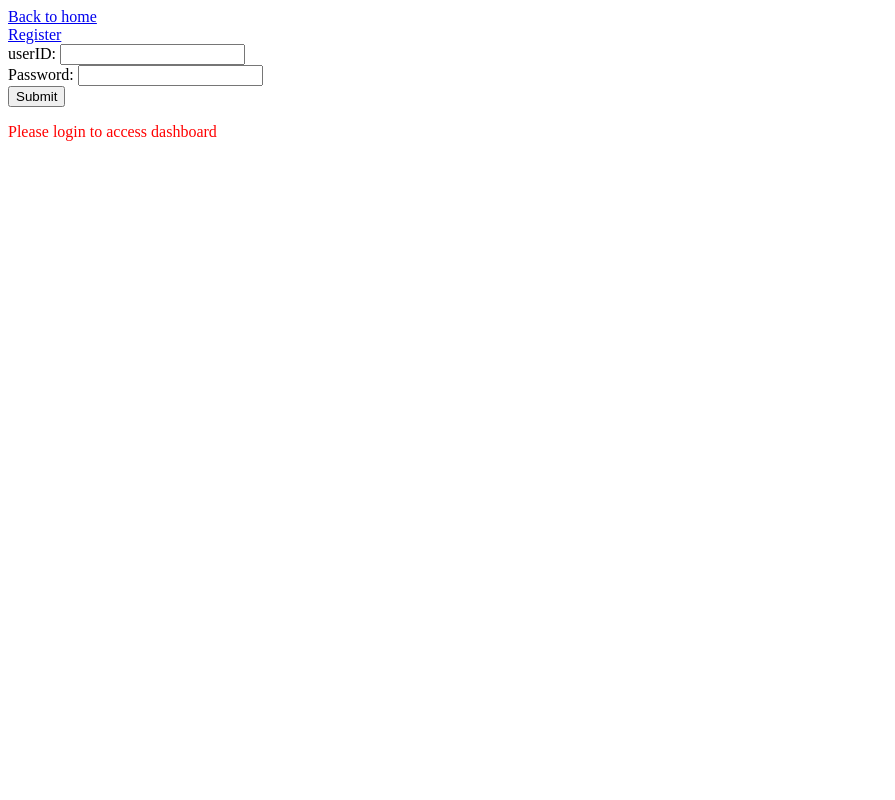
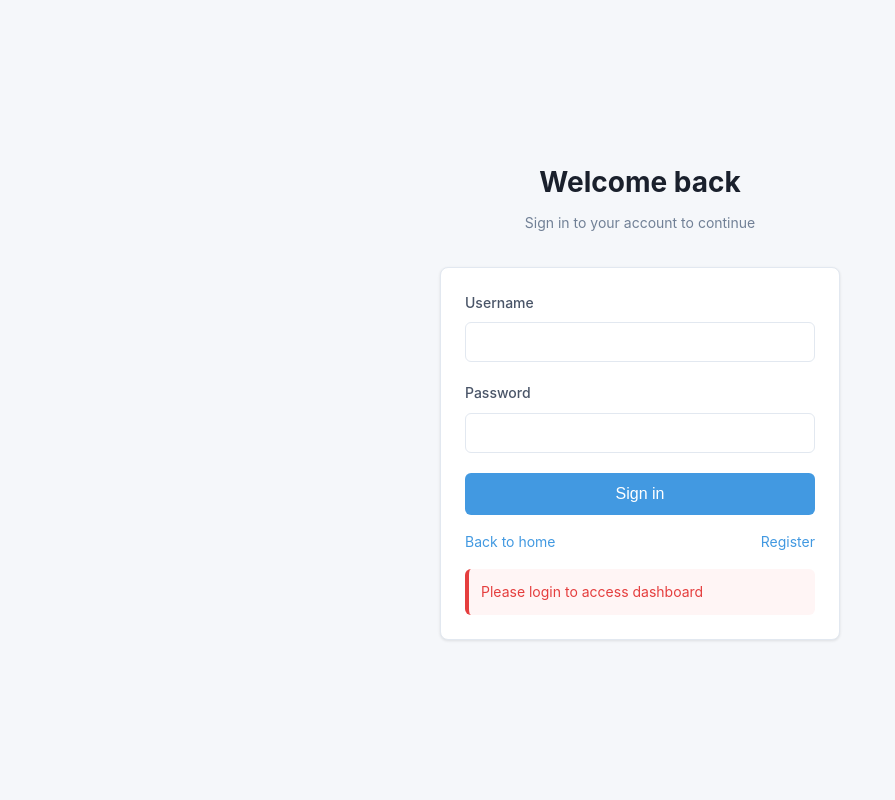
Before and after one commit to BachChiu/CHAPT-Project, a Django app: page /dashboard/ in a window 1280 px wide. Shown: the whole page, without its empty margins (0-895 px from the left). Run offline with Django 5.2, Linux system fonts and the light colour scheme.

Commit message:
New Design
Matches the Registration page.

```diff
--- a/authentication/templates/login/login.html
+++ b/authentication/templates/login/login.html
@@ -1,17 +1,174 @@
-<html>
-    <a href="{% url 'homeView' %}">Back to home</a>
-    <br>
-    <a href="{% url 'registerView' %}">Register</a>
-    <form action="{% url 'loginView' %}" method='POST'>{% csrf_token %}
-        <label for="userID">userID:</label>
-        <input type="text" id="userID" name="userID"></input>
-        <br>
-        <label for="userPass">Password:</label>
-        <input type="password" id="userPass" name="userPass"></input>
-        <br>
-        <button type="submit">Submit</button>
-    </form>
-    {% if error %}
-        <p style="color: red;">{{ error }}</p>
-    {% endif %}
+
+<!DOCTYPE html>
+<html lang="en">
+<head>
+    <meta charset="UTF-8">
+    <meta name="viewport" content="width=device-width, initial-scale=1.0">
+    <title>Login</title>
+    <style>
+        /* Reset and base styles */
+        * {
+            margin: 0;
+            padding: 0;
+            box-sizing: border-box;
+        }
+
+        body {
+            font-family: -apple-system, BlinkMacSystemFont, 'Segoe UI', Roboto, Oxygen, Ubuntu, Cantarell, 'Open Sans', 'Helvetica Neue', sans-serif;
+            background-color: #f5f7fa;
+            color: #333;
+            line-height: 1.6;
+            display: flex;
+            justify-content: center;
+            align-items: center;
+            min-height: 100vh;
+            padding: 1rem;
+        }
+
+        /* Container styles */
+        .container {
+            width: 100%;
+            max-width: 400px;
+        }
+
+        .header {
+            text-align: center;
+            margin-bottom: 2rem;
+        }
+
+        .header h1 {
+            font-size: 1.75rem;
+            font-weight: 700;
+            color: #1a202c;
+            margin-bottom: 0.5rem;
+        }
+
+        .header p {
+            color: #718096;
+            font-size: 0.875rem;
+        }
+
+        /* Card styles */
+        .card {
+            background-color: white;
+            border-radius: 0.5rem;
+            box-shadow: 0 1px 3px rgba(0, 0, 0, 0.1);
+            padding: 1.5rem;
+            border: 1px solid #e2e8f0;
+        }
+
+        /* Form styles */
+        .form-group {
+            margin-bottom: 1.25rem;
+        }
+
+        label {
+            display: block;
+            font-weight: 500;
+            margin-bottom: 0.5rem;
+            color: #4a5568;
+            font-size: 0.875rem;
+        }
+
+        input {
+            width: 100%;
+            padding: 0.625rem;
+            border: 1px solid #e2e8f0;
+            border-radius: 0.375rem;
+            font-size: 1rem;
+            transition: border-color 0.15s ease-in-out;
+        }
+
+        input:focus {
+            outline: none;
+            border-color: #4299e1;
+            box-shadow: 0 0 0 3px rgba(66, 153, 225, 0.15);
+        }
+
+        /* Button styles */
+        button {
+            display: block;
+            width: 100%;
+            padding: 0.75rem 1rem;
+            background-color: #4299e1;
+            color: white;
+            border: none;
+            border-radius: 0.375rem;
+            font-size: 1rem;
+            font-weight: 500;
+            cursor: pointer;
+            transition: background-color 0.15s ease-in-out;
+        }
+
+        button:hover {
+            background-color: #3182ce;
+        }
+
+        /* Links styles */
+        .links {
+            display: flex;
+            justify-content: space-between;
+            margin-top: 1rem;
+            font-size: 0.875rem;
+        }
+
+        a {
+            color: #4299e1;
+            text-decoration: none;
+            transition: color 0.15s ease-in-out;
+        }
+
+        a:hover {
+            color: #3182ce;
+            text-decoration: underline;
+        }
+
+        /* Error message */
+        .error {
+            margin-top: 1rem;
+            padding: 0.75rem;
+            background-color: #fff5f5;
+            color: #e53e3e;
+            border-radius: 0.375rem;
+            border-left: 4px solid #e53e3e;
+            font-size: 0.875rem;
+        }
+    </style>
+</head>
+<body>
+    <div class="container">
+        <div class="header">
+            <h1>Welcome back</h1>
+            <p>Sign in to your account to continue</p>
+        </div>
+
+        <div class="card">
+            <form action="{% url 'loginView' %}" method="POST">
+                {% csrf_token %}
+                <div class="form-group">
+                    <label for="userID">Username</label>
+                    <input type="text" id="userID" name="userID" required>
+                </div>
+
+                <div class="form-group">
+                    <label for="userPass">Password</label>
+                    <input type="password" id="userPass" name="userPass" required>
+                </div>
+
+                <button type="submit">Sign in</button>
+
+                <div class="links">
+                    <a href="{% url 'homeView' %}">Back to home</a>
+                    <a href="{% url 'registerView' %}">Register</a>
+                </div>
+            </form>
+
+            {% if error %}
+            <div class="error">
+                {{ error }}
+            </div>
+            {% endif %}
+        </div>
+    </div>
+</body>
 </html>
```
